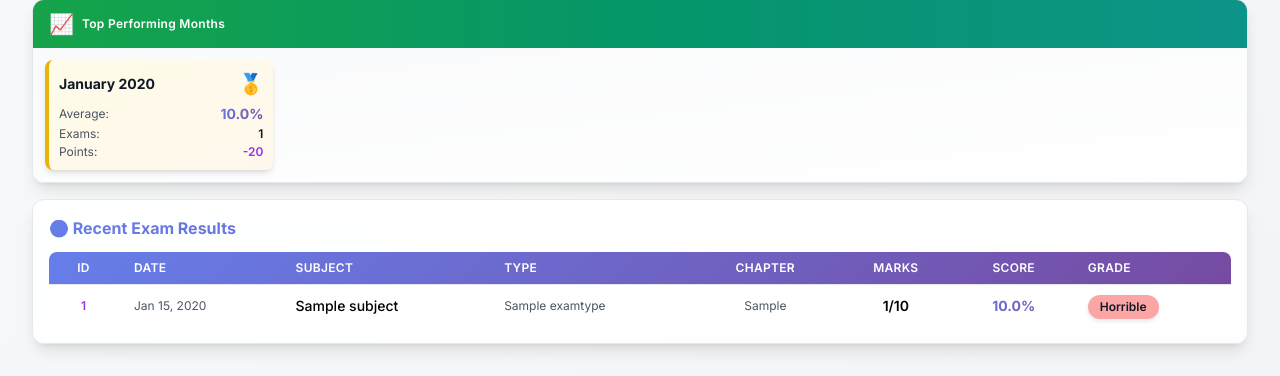
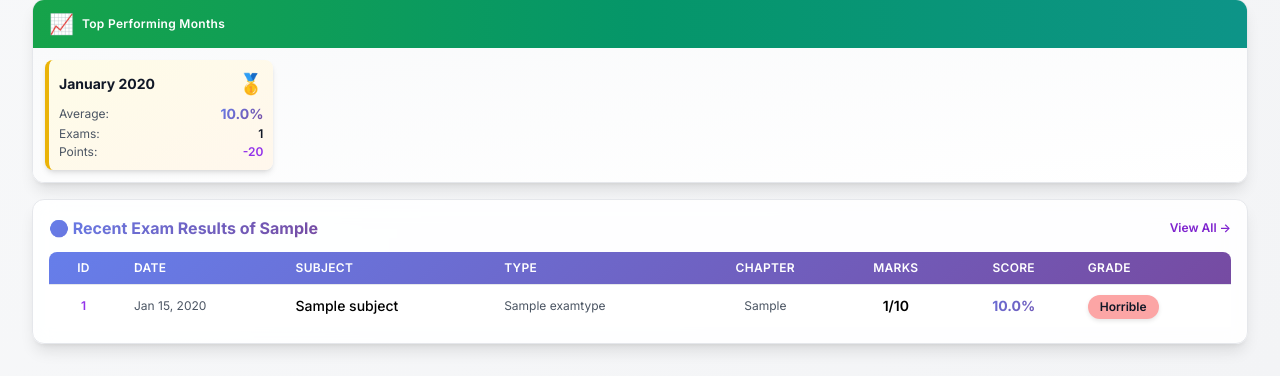
Before and after one commit to ehtesam75/ResTrack, a Django app: page /students/1/ in a window 1280 px wide. Shown: the part 1190-1566 px from the top of the page. Run offline with Django 5.2, Linux system fonts and the light colour scheme; a user stored in the database is signed in; tables that the repository leaves empty hold one stand-in row (values such as "Sample post"); some libraries are stand-ins or nearby versions.

Commit message:
Enhance exam results display with student and subject context

```diff
--- a/marks/templates/marks/points.html
+++ b/marks/templates/marks/points.html
@@ -87,7 +87,8 @@
         {% if user.teacher_profile %}
         <a
             href="{% url 'add_points_spent' %}"
-            class="hide-mobile bg-purple-100 text-purple-700 px-6 py-2.5 rounded-lg text-sm font-medium shadow-sm hover:shadow-md hover:bg-purple-200 transition-all"
+            class="hide-mobile animate-fade-in-up bg-purple-100 text-purple-700 px-6 py-2.5 rounded-lg text-sm font-medium shadow-sm hover:shadow-md hover:bg-purple-200 transition-all"
+            style="animation-delay: 0.1s;"
         >
             Record Points Spent
         </a>
--- a/marks/templates/marks/student_detail.html
+++ b/marks/templates/marks/student_detail.html
@@ -394,7 +394,10 @@
 
     <!-- Recent Exam Results -->
     <div class="glass-effect rounded-xl p-3 sm:p-4 border border-gray-200 shadow-lg hover:shadow-xl transition-all duration-300 animate-fade-in-up" style="animation-delay: 0.6s;">
-        <h2 class="text-sm sm:text-base font-bold gradient-text mb-2 sm:mb-3">🕒 Recent Exam Results</h2>
+        <div class="flex items-center justify-between mb-2 sm:mb-3 gap-2">
+            <h2 class="text-sm sm:text-base font-bold gradient-text">🕒 Recent Exam Results of {{ student.first_name }}</h2>
+            <a href="{% url 'all_exams' %}?student={{ student.id }}" class="text-[11px] sm:text-xs font-semibold text-purple-700 hover:text-purple-900 hover:underline whitespace-nowrap transition-colors">View All →</a>
+        </div>
 
         <!-- Mobile: Card Layout -->
         <div class="sm:hidden space-y-2">
--- a/marks/templates/marks/subject_detail.html
+++ b/marks/templates/marks/subject_detail.html
@@ -253,7 +253,7 @@
     <!-- Recent Exam Results -->
     <div class="glass-effect rounded-xl p-3 sm:p-4 border border-gray-200 shadow-lg hover:shadow-xl transition-all duration-300 animate-fade-in-up" style="animation-delay: 0.4s;">
         <div class="flex items-center justify-between mb-2 sm:mb-3">
-            <h2 class="text-sm sm:text-base font-bold gradient-text">🕒 Recent Exam Results</h2>
+            <h2 class="text-sm sm:text-base font-bold gradient-text">🕒 Recent Exam Results of {{ subject.short_name|default:subject.name }}</h2>
             <a href="{% url 'all_exams' %}?subject={{ subject.id }}" class="text-purple-600 hover:text-purple-800 text-xs font-semibold transition-colors">View All →</a>
         </div>
 
```
